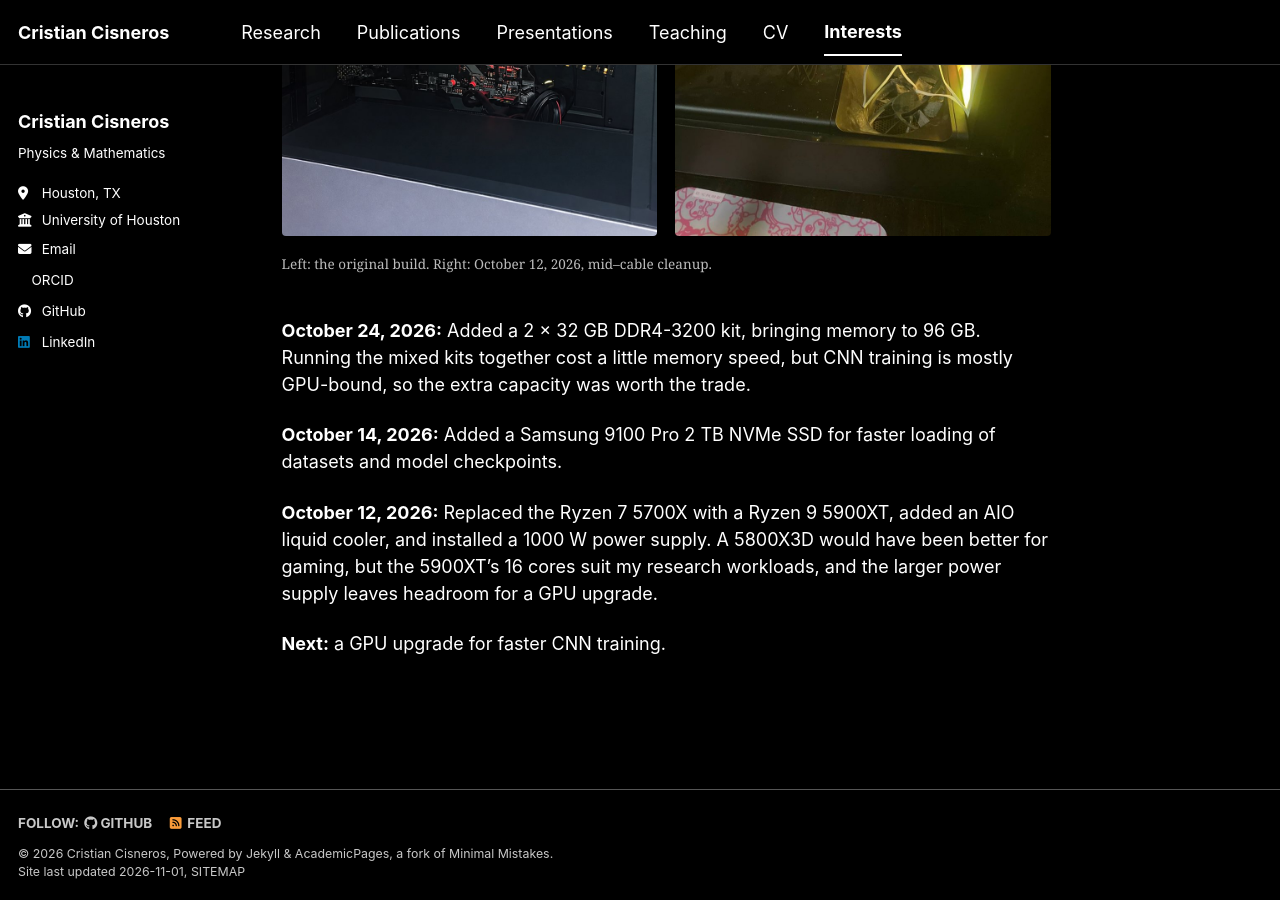
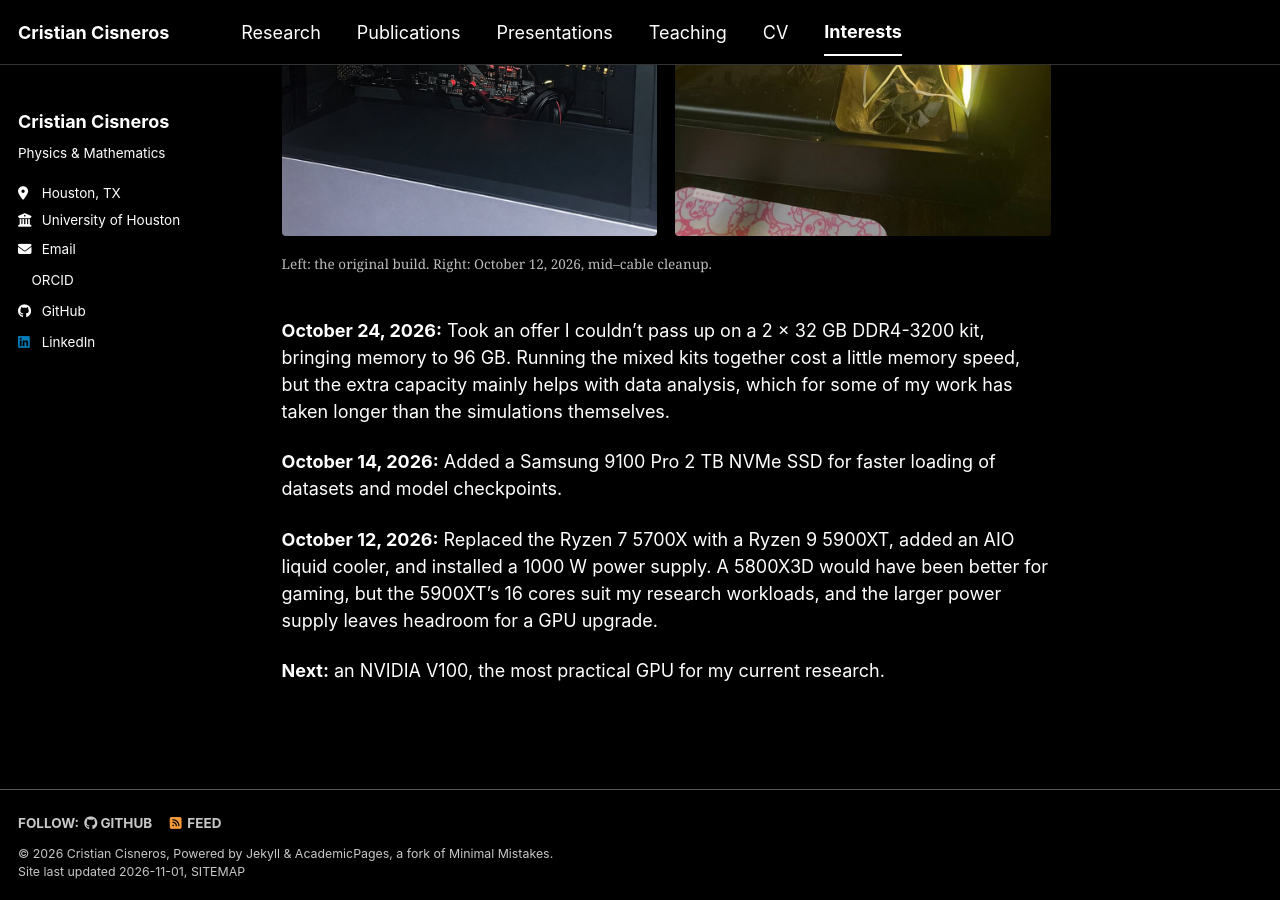
Before and after one commit to cristiancisneros06/cristiancisneros06.github.io, a Jekyll site: the page built from _pages/interests.md, in a window 1280 px wide and 900 px high, scrolled down 1153 px. Built offline with Jekyll 4.4.1, drawn with Linux system fonts in a browser that asks for light colours; a style sheet for code colours, icons or effects is not loaded.

Commit message:
Interests: reword RAM entry, name V100 as next GPU
Co-Authored-By: Claude Opus 5.5 <noreply@anthropic.com>
Claude-Session: https://claude.ai/code/session_01D8kTgMpBNy4MnVksjFTmDy

```diff
--- a/_pages/interests.md
+++ b/_pages/interests.md
@@ -35,10 +35,10 @@ My everyday machine for CNN research (see the [Hénon map project](/portfolio/he
   <figcaption>Left: the original build. Right: October 12, 2026, mid–cable cleanup.</figcaption>
 </figure>
 
-**October 24, 2026:** Added a 2 × 32 GB DDR4-3200 kit, bringing memory to 96 GB. Running the mixed kits together cost a little memory speed, but CNN training is mostly GPU-bound, so the extra capacity was worth the trade.
+**October 24, 2026:** Took an offer I couldn't pass up on a 2 × 32 GB DDR4-3200 kit, bringing memory to 96 GB. Running the mixed kits together cost a little memory speed, but the extra capacity mainly helps with data analysis, which for some of my work has taken longer than the simulations themselves.
 
 **October 14, 2026:** Added a Samsung 9100 Pro 2 TB NVMe SSD for faster loading of datasets and model checkpoints.
 
 **October 12, 2026:** Replaced the Ryzen 7 5700X with a Ryzen 9 5900XT, added an AIO liquid cooler, and installed a 1000 W power supply. A 5800X3D would have been better for gaming, but the 5900XT's 16 cores suit my research workloads, and the larger power supply leaves headroom for a GPU upgrade.
 
-**Next:** a GPU upgrade for faster CNN training.
+**Next:** an NVIDIA V100, the most practical GPU for my current research.
```
